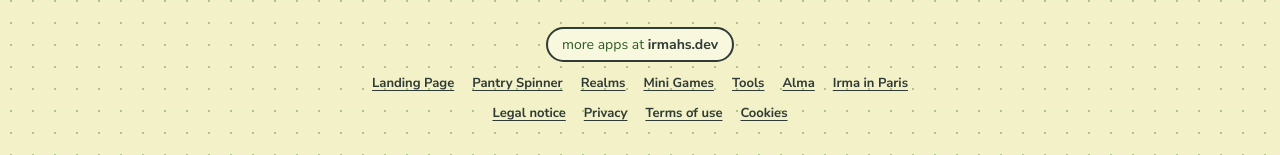
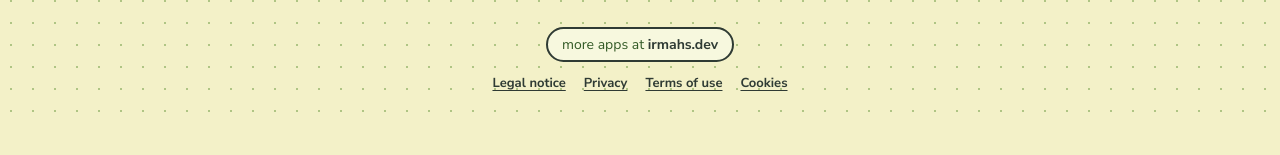
Before and after one commit to irmahs-labs/minigames, a React (Vite) app: page / in a window 1280 px wide. Shown: the part 1000-1155 px from the top of the page. After the commit the page ends 1128 px from the top, so only its background shows below. Built offline with nearby package versions, Linux system fonts and the light colour scheme; no server answers.

Commit message:
feat: only the legal pages in the footer
The footer links the legal notice, privacy policy, terms of use and
cookie policy, and no longer lists every app.

Co-Authored-By: Claude Opus 5.5 <noreply@anthropic.com>

```diff
--- a/src/components/site-links.tsx
+++ b/src/components/site-links.tsx
@@ -1,23 +1,11 @@
 import { useCopy } from "../lib/language";
 
 /**
- * Every irmahs.dev app, then the legal pages, which live on irmahs.dev, as
- * every app's footer ends. The same list in every app, in the same order
- * (irmahs-labs/landing-page `src/lib/site-links.ts`).
+ * The legal pages, which live on irmahs.dev, as every app's footer ends:
+ * the legal notice, the privacy policy, the terms of use and the cookies.
  */
-const APPS = [
-  { href: "https://irmahs.dev", name: "Landing Page" },
-  { href: "https://pantry-spinner.irmahs.dev", name: "Pantry Spinner" },
-  { href: "https://realms.irmahs.dev", name: "Realms" },
-  { href: "https://minigames.irmahs.dev", name: "Mini Games" },
-  { href: "https://tools.irmahs.dev", name: "Tools" },
-  { href: "https://alma-housila.irmahs.dev", name: "Alma" },
-  { href: "https://irma-in-paris.irmahs.dev", name: "Irma in Paris" },
-] as const;
-
 const COPY = {
   en: {
-    apps: "Irma HS’s apps",
     legal: "Legal",
     pages: [
       { name: "Legal notice", slug: "legal" },
@@ -27,7 +15,6 @@ const COPY = {
     ],
   },
   fr: {
-    apps: "Les applications d’Irma HS",
     legal: "Juridique",
     pages: [
       { name: "Mentions légales", slug: "legal" },
@@ -42,17 +29,7 @@ export const SiteLinks = () => {
   const t = useCopy(COPY);
 
   return (
-    <div className="site-links">
-      <nav aria-label={t.apps}>
-        <ul>
-          {APPS.map((app) => (
-            <li key={app.href}>
-              <a href={app.href}>{app.name}</a>
-            </li>
-          ))}
-        </ul>
-      </nav>
-      <nav aria-label={t.legal}>
+    <nav aria-label={t.legal} className="site-links">
       <ul>
         {t.pages.map((page) => (
           <li key={page.slug}>
@@ -61,6 +38,5 @@ export const SiteLinks = () => {
         ))}
       </ul>
     </nav>
-    </div>
   );
 };
--- a/src/styles.css
+++ b/src/styles.css
@@ -2052,8 +2052,8 @@ a:hover {
 }
 
 /* ---------- the end of every page ----------
-   The footer pill, then every irmahs.dev app and the legal pages, as two
-   quiet rows of links (src/components/site-links.tsx) */
+   The footer pill, then the legal pages on irmahs.dev, as one quiet row of
+   links (src/components/site-links.tsx) */
 .site-end {
   margin: 8px auto 32px;
   padding: 0 16px;
@@ -2066,10 +2066,6 @@ a:hover {
   margin: 0;
 }
 .site-links {
-  display: flex;
-  flex-direction: column;
-  align-items: center;
-  gap: 4px;
   font-size: 13px;
   font-weight: 600;
   line-height: 1.4;
```
Also changed, not shown: 1 other file (tests, documents, lock files or other folders). Lines whose indentation alone changed are shown as unchanged.
